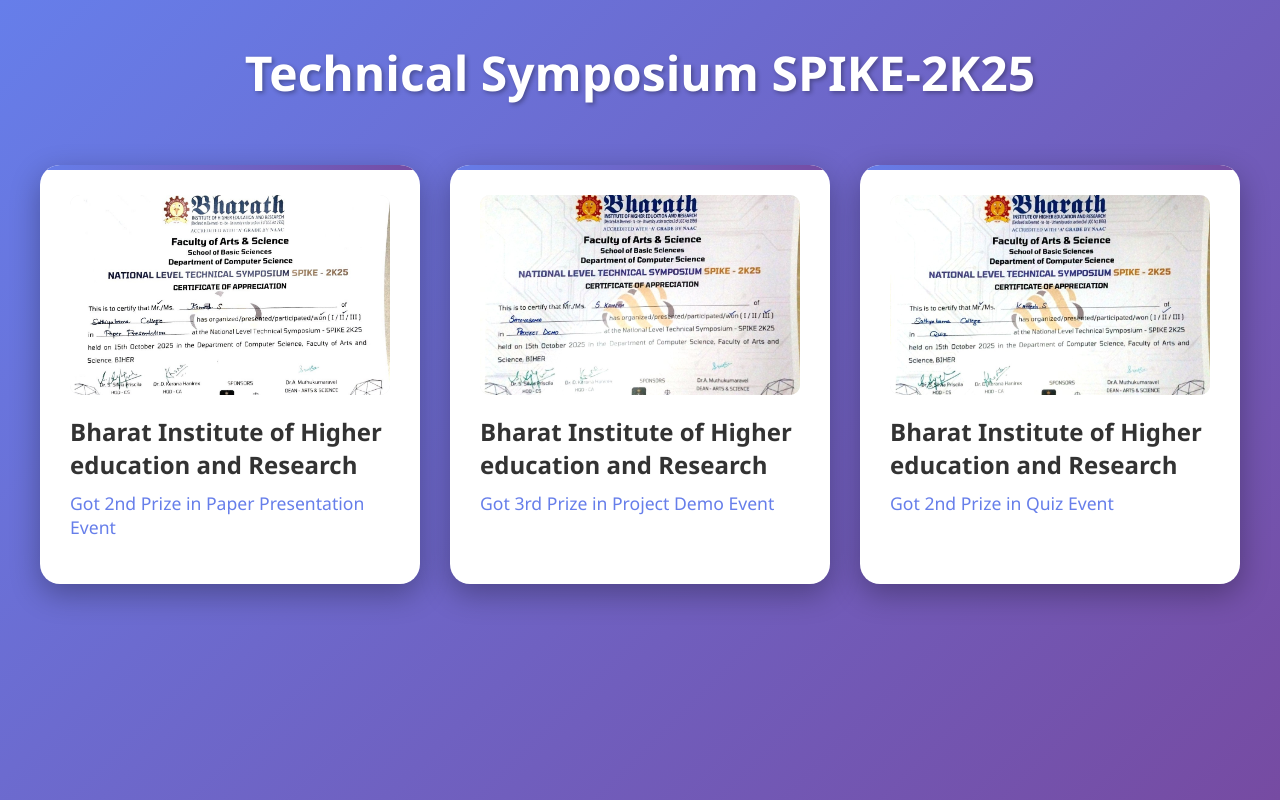
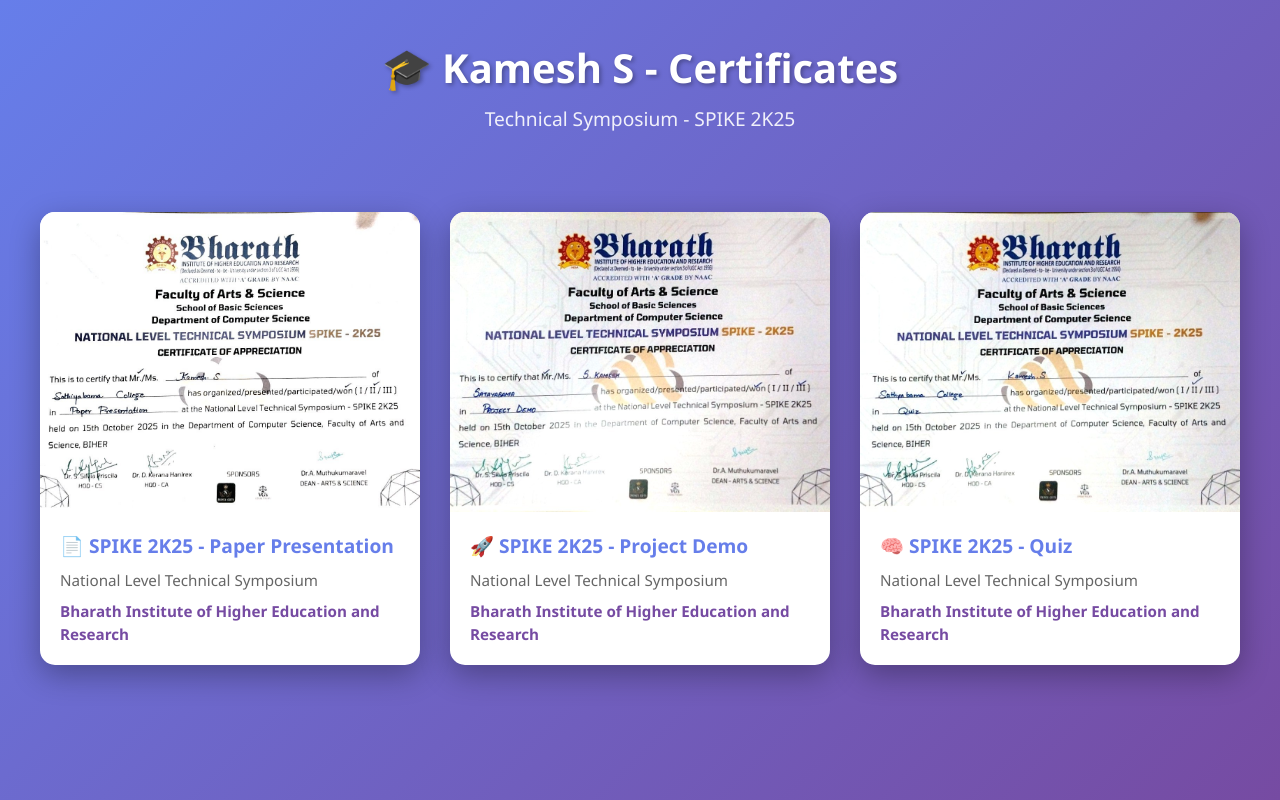
Before and after one commit to KAMESH101/Symposium, a plain HTML site: page index.html in a window 1280 px wide. Drawn offline with Linux system fonts and the light colour scheme.

Commit message:
Revamp index.html for certificate presentation
Updated the HTML structure and styles for the certificate display page, including new titles and layout adjustments.

```diff
--- a/index.html
+++ b/index.html
@@ -3,7 +3,7 @@
 <head>
     <meta charset="UTF-8">
     <meta name="viewport" content="width=device-width, initial-scale=1.0">
-    <title>Professional Certifications</title>
+    <title>Kamesh S - Certificates</title>
     <style>
         * {
             margin: 0;
@@ -15,185 +15,206 @@
             font-family: 'Segoe UI', Tahoma, Geneva, Verdana, sans-serif;
             background: linear-gradient(135deg, #667eea 0%, #764ba2 100%);
             min-height: 100vh;
-            padding: 40px 20px;
+            padding: 20px;
         }
 
         .container {
-            max-width: 1200px;
+            max-width: 1400px;
             margin: 0 auto;
         }
 
-        .header {
+        header {
             text-align: center;
             color: white;
-            margin-bottom: 60px;
-            animation: fadeInDown 0.8s ease;
+            margin-bottom: 40px;
+            padding: 20px;
         }
 
-        .header h1 {
-            font-size: 3em;
+        header h1 {
+            font-size: 2.5em;
             margin-bottom: 10px;
             text-shadow: 2px 2px 4px rgba(0,0,0,0.3);
         }
 
-        .header p {
-            font-size: 1.3em;
+        header p {
+            font-size: 1.2em;
             opacity: 0.9;
         }
 
-        .certificates-grid {
+        .gallery {
             display: grid;
             grid-template-columns: repeat(auto-fit, minmax(350px, 1fr));
             gap: 30px;
-            margin-bottom: 40px;
+            padding: 20px;
         }
 
-        .certificate-card {
+        .certificate-item {
             background: white;
-            border-radius: 20px;
-            padding: 30px;
+            border-radius: 15px;
+            overflow: hidden;
             box-shadow: 0 10px 30px rgba(0,0,0,0.3);
             transition: transform 0.3s ease, box-shadow 0.3s ease;
-            animation: fadeInUp 0.8s ease;
             cursor: pointer;
-            position: relative;
-            overflow: hidden;
         }
 
-        .certificate-card::before {
-            content: '';
-            position: absolute;
-            top: 0;
-            left: 0;
-            width: 100%;
-            height: 5px;
-            background: linear-gradient(90deg, #667eea, #764ba2);
-        }
-
-        .certificate-card:hover {
+        .certificate-item:hover {
             transform: translateY(-10px);
             box-shadow: 0 15px 40px rgba(0,0,0,0.4);
         }
 
-        .cert-image {
+        .certificate-item img {
             width: 100%;
-            height: 200px;
+            height: 300px;
             object-fit: cover;
-            border-radius: 10px;
-            margin-bottom: 20px;
-            background: #f0f0f0;
-            display: flex;
+            display: block;
+        }
+
+        .certificate-info {
+            padding: 20px;
+        }
+
+        .certificate-info h3 {
+            color: #667eea;
+            font-size: 1.2em;
+            margin-bottom: 10px;
+        }
+
+        .certificate-info p {
+            color: #666;
+            font-size: 0.95em;
+            line-height: 1.5;
+        }
+
+        .certificate-info .org {
+            color: #764ba2;
+            font-weight: bold;
+            margin-top: 8px;
+        }
+
+        /* Modal */
+        .modal {
+            display: none;
+            position: fixed;
+            z-index: 1000;
+            left: 0;
+            top: 0;
+            width: 100%;
+            height: 100%;
+            background-color: rgba(0,0,0,0.9);
             align-items: center;
             justify-content: center;
-            color: #999;
-            font-size: 0.9em;
         }
 
-        .cert-title {
-            font-size: 1.5em;
-            color: #333;
-            margin-bottom: 10px;
-            font-weight: 600;
+        .modal.active {
+            display: flex;
         }
 
-        .cert-issuer {
-            color: #667eea;
-            font-size: 1.1em;
-            margin-bottom: 15px;
-            font-weight: 500;
+        .modal-content {
+            max-width: 90%;
+            max-height: 90%;
+            object-fit: contain;
+            border-radius: 10px;
         }
 
-        .cert-details {
-            display: flex;
-            justify-content: space-between;
-            margin-top: 15px;
-            padding-top: 15px;
-            border-top: 2px solid #f0f0f0;
+        .close {
+            position: absolute;
+            top: 30px;
+            right: 50px;
+            color: white;
+            font-size: 50px;
+            font-weight: bold;
+            cursor: pointer;
+            transition: color 0.3s;
         }
 
-        .cert-date, .cert-id {
-            font-size: 0.9em;
-            color: #666;
-        }
-
-        .cert-badge {
-            display: inline-block;
-            background: #4CAF50;
-            color: white;
-            padding: 5px 15px;
-            border-radius: 20px;
-            font-size: 0.85em;
-            margin-top: 10px;
-        }
-
-        @keyframes fadeInDown {
-            from {
-                opacity: 0;
-                transform: translateY(-30px);
-            }
-            to {
-                opacity: 1;
-                transform: translateY(0);
-            }
-        }
-
-        @keyframes fadeInUp {
-            from {
-                opacity: 0;
-                transform: translateY(30px);
-            }
-            to {
-                opacity: 1;
-                transform: translateY(0);
-            }
+        .close:hover {
+            color: #667eea;
         }
 
         @media (max-width: 768px) {
-            .header h1 {
+            header h1 {
                 font-size: 2em;
             }
 
-            .certificates-grid {
+            .gallery {
                 grid-template-columns: 1fr;
+            }
+
+            .close {
+                top: 15px;
+                right: 25px;
+                font-size: 40px;
             }
         }
     </style>
 </head>
 <body>
     <div class="container">
-        <div class="header">
-            <h1>Technical Symposium  SPIKE-2K25</h1>
+        <header>
+            <h1>🎓 Kamesh S - Certificates</h1>
+            <p>Technical Symposium - SPIKE 2K25</p>
+
+        </header>
+
+        <div class="gallery">
+
+
+            <div class="certificate-item" onclick="openModal('cert5')">
+                <img id="cert5" src="paperppt (p1).jpg" alt="SPIKE 2K25 Paper">
+                <div class="certificate-info">
+                    <h3>📄 SPIKE 2K25 - Paper Presentation</h3>
+                    <p>National Level Technical Symposium</p>
+                    <p class="org">Bharath Institute of Higher Education and Research</p>
+                </div>
+            </div>
+
+            <div class="certificate-item" onclick="openModal('cert6')">
+                <img id="cert6" src="Project demo (p1).jpg" alt="SPIKE 2K25 Project">
+                <div class="certificate-info">
+                    <h3>🚀 SPIKE 2K25 - Project Demo</h3>
+                    <p>National Level Technical Symposium</p>
+                    <p class="org">Bharath Institute of Higher Education and Research</p>
+                </div>
+            </div>
+
+            <div class="certificate-item" onclick="openModal('cert7')">
+                <img id="cert7" src="quiz (p1).jpg" alt="SPIKE 2K25 Quiz">
+                <div class="certificate-info">
+                    <h3>🧠 SPIKE 2K25 - Quiz</h3>
+                    <p>National Level Technical Symposium</p>
+                    <p class="org">Bharath Institute of Higher Education and Research</p>
+                </div>
+            </div>
 
         </div>
 
-        <div class="certificates-grid">
-            <div class="certificate-card">
-                <img src="paperppt (p1).jpg" alt="" class="cert-image">
-                <h3 class="cert-title">Bharat Institute of Higher education and Research</h3>
-                <p class="cert-issuer">Got 2nd Prize in Paper Presentation Event</p>
-
-
-            </div>
-
-            <div class="certificate-card">
-                <img src="Project demo (p1).jpg" alt="" class="cert-image">
-                <h3 class="cert-title">Bharat Institute of Higher education and Research</h3>
-                <p class="cert-issuer">Got 3rd Prize in Project Demo Event</p>
-
-
-            </div>
-
-            <div class="certificate-card">
-                <img src="quiz (p1).jpg" alt="" class="cert-image">
-                <h3 class="cert-title">Bharat Institute of Higher education and Research</h3>
-                <p class="cert-issuer">Got 2nd Prize in Quiz Event</p>
-
-            </div>
-
-
-
-        </div>
+    <!-- Modal -->
+    <div id="myModal" class="modal" onclick="closeModal()">
+        <span class="close">&times;</span>
+        <img class="modal-content" id="modalImg">
     </div>
 
+    <script>
+        function openModal(imgId) {
+            const modal = document.getElementById('myModal');
+            const modalImg = document.getElementById('modalImg');
+            const img = document.getElementById(imgId);
+
+            modal.classList.add('active');
+            modalImg.src = img.src;
+        }
+
+        function closeModal() {
+            const modal = document.getElementById('myModal');
+            modal.classList.remove('active');
+        }
+
+        // Close modal with Escape key
+        document.addEventListener('keydown', function(event) {
+            if (event.key === 'Escape') {
+                closeModal();
+            }
+        });
+    </script>
 </body>
 </html>
```
